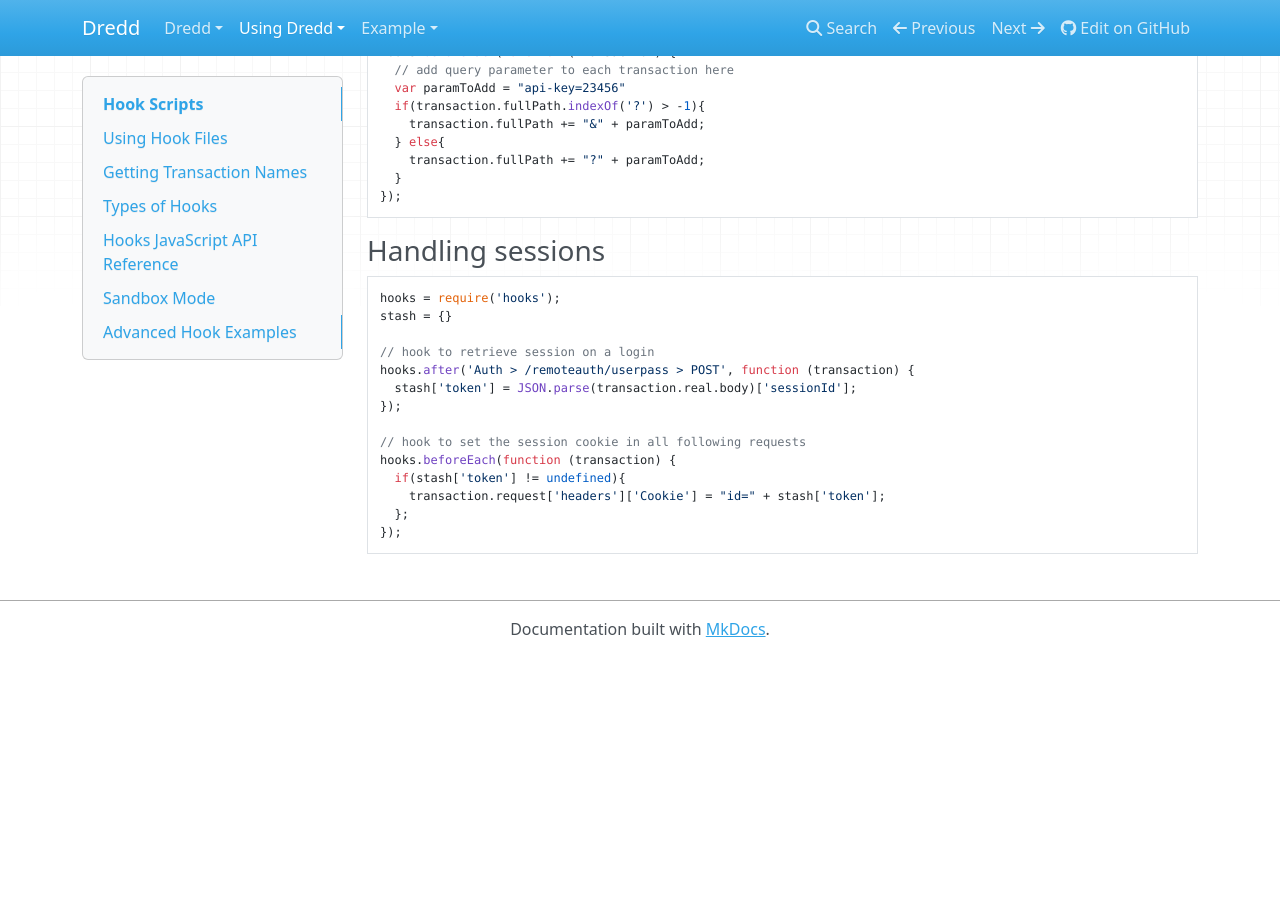
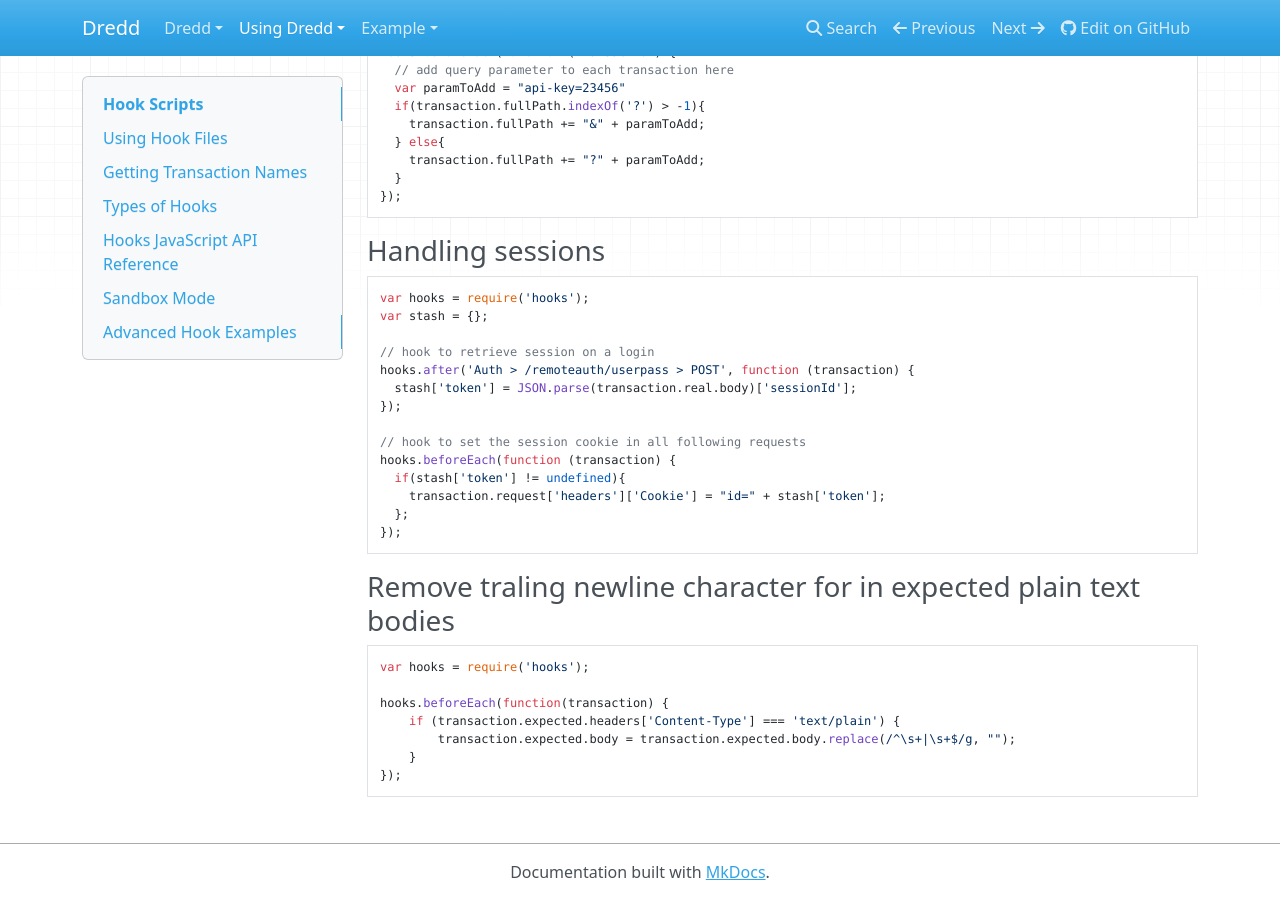
Before and after one commit to apiaryio/dredd, an MkDocs documentation site: the page built from docs/hooks.md, in a window 1280 px wide and 900 px high, scrolled down 7745 px. Built offline with MkDocs 1.6.1, drawn with Linux system fonts in a browser that asks for light colours; nearby versions of some CDN libraries; old or Windows-style settings are respelled for this version of MkDocs; before the commit the page ends 8402 px from its top, so only the background shows below that.

Commit message:
Example for removing newlines in hooks

````diff
--- a/docs/hooks.md
+++ b/docs/hooks.md
@@ -401,8 +401,8 @@ hooks.beforeEach(function (transaction) {
 ### Handling sessions
 
 ```javascript
-hooks = require('hooks');
-stash = {}
+var hooks = require('hooks');
+var stash = {};
 
 // hook to retrieve session on a login
 hooks.after('Auth > /remoteauth/userpass > POST', function (transaction) {
@@ -416,3 +416,16 @@ hooks.beforeEach(function (transaction) {
   };
 });
 ```
+
+
+### Remove traling newline character for in expected plain text bodies
+
+```javascript
+var hooks = require('hooks');
+
+hooks.beforeEach(function(transaction) {
+    if (transaction.expected.headers['Content-Type'] === 'text/plain') {
+        transaction.expected.body = transaction.expected.body.replace(/^\s+|\s+$/g, "");
+    }
+});
+```
````
